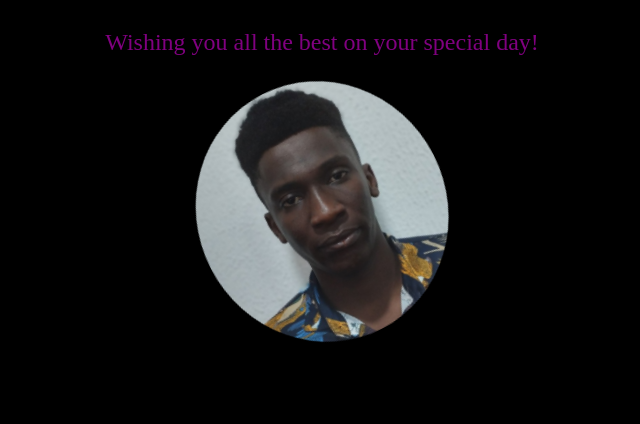
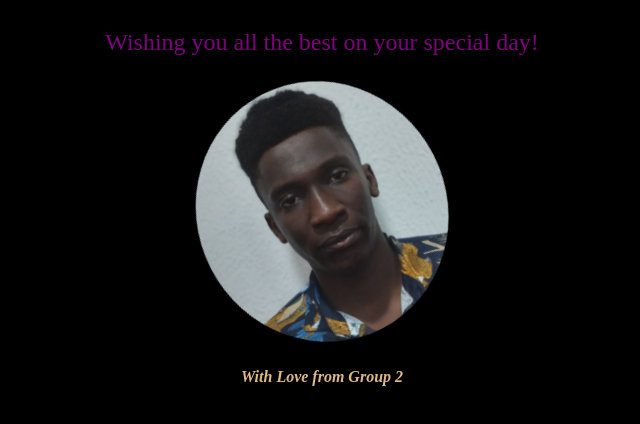
Before and after one commit to Ig-Matrix/Promise-J-Birthday, a plain HTML site: page index.html in a window 1280 px wide. Shown: the part 148-572 px from the top of the page, without its empty margins (318-958 px from the left). Drawn offline with Linux system fonts and the light colour scheme.

Commit message:
added message

```diff
--- a/index.html
+++ b/index.html
@@ -13,6 +13,7 @@
           <h1>Happy Birthday JP!</h1>
           <p>Wishing you all the best on your special day!</p>
           <img src="./promise-J.jpeg" alt="Promise-J">
+          <h4>With Love from Group 2</h4>
         </div>
       </body>
 </body>
--- a/style.css
+++ b/style.css
@@ -25,6 +25,11 @@ body {
     animation: rotate 3s infinite;
   }
 
+  h4{
+    font-style: italic;
+    color: burlywood;
+  }
+
   @keyframes rainbow {
     0% { color: pink; }
     16.7% { color: orange; }
```
